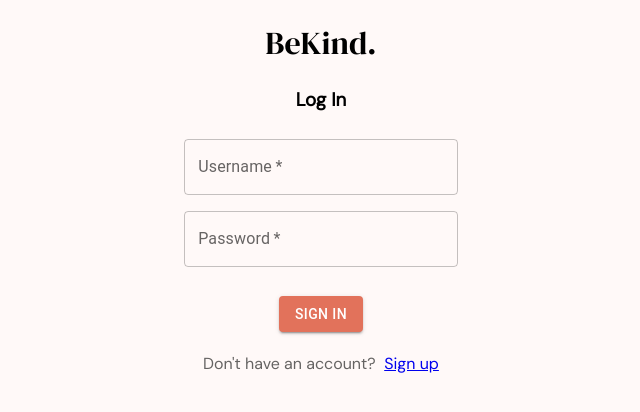
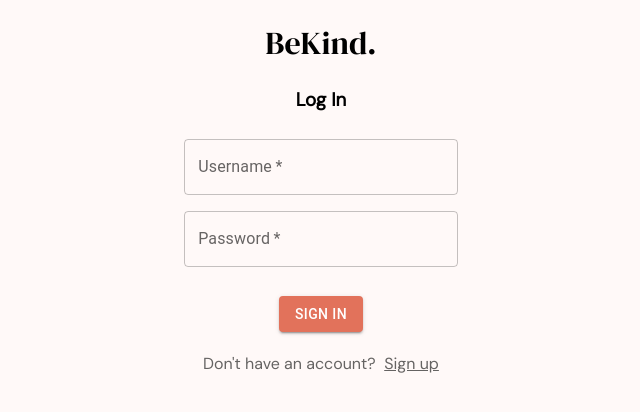
Before and after one commit to adriannaliu/be-kind-front-end, a React (Create React App) app in the folder bekind/: page /login in a window 1280 px wide. Shown: the top 412 px of the page, without its empty margins (319-959 px from the left). Built offline with nearby package versions, Linux system fonts and the light colour scheme.

Commit message:
more color changes

```diff
--- a/bekind/src/pages/LogIn.js
+++ b/bekind/src/pages/LogIn.js
@@ -22,9 +22,9 @@ const LogIn = () => {
             </h3>
             <LogInTextFields />
             <br></br>
-            <div style={{color: "#656362"}}>
+            <div style={{ color: "#656362" }}>
                 Don't have an account?&nbsp;&nbsp;
-                <Link to="/">Sign up </Link>
+                <Link to="/" style={{ color: "#656362" }}>Sign up </Link>
             </div>
         </Box>
     );
```
